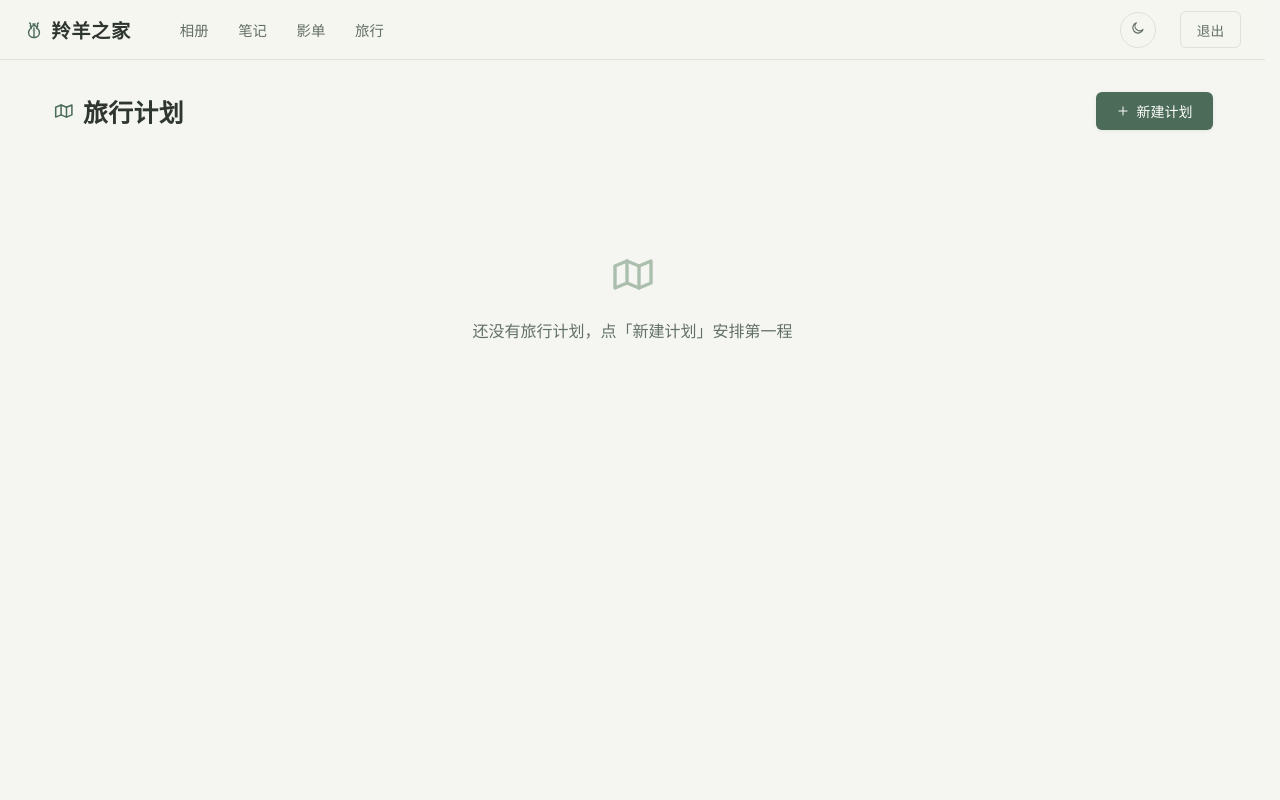
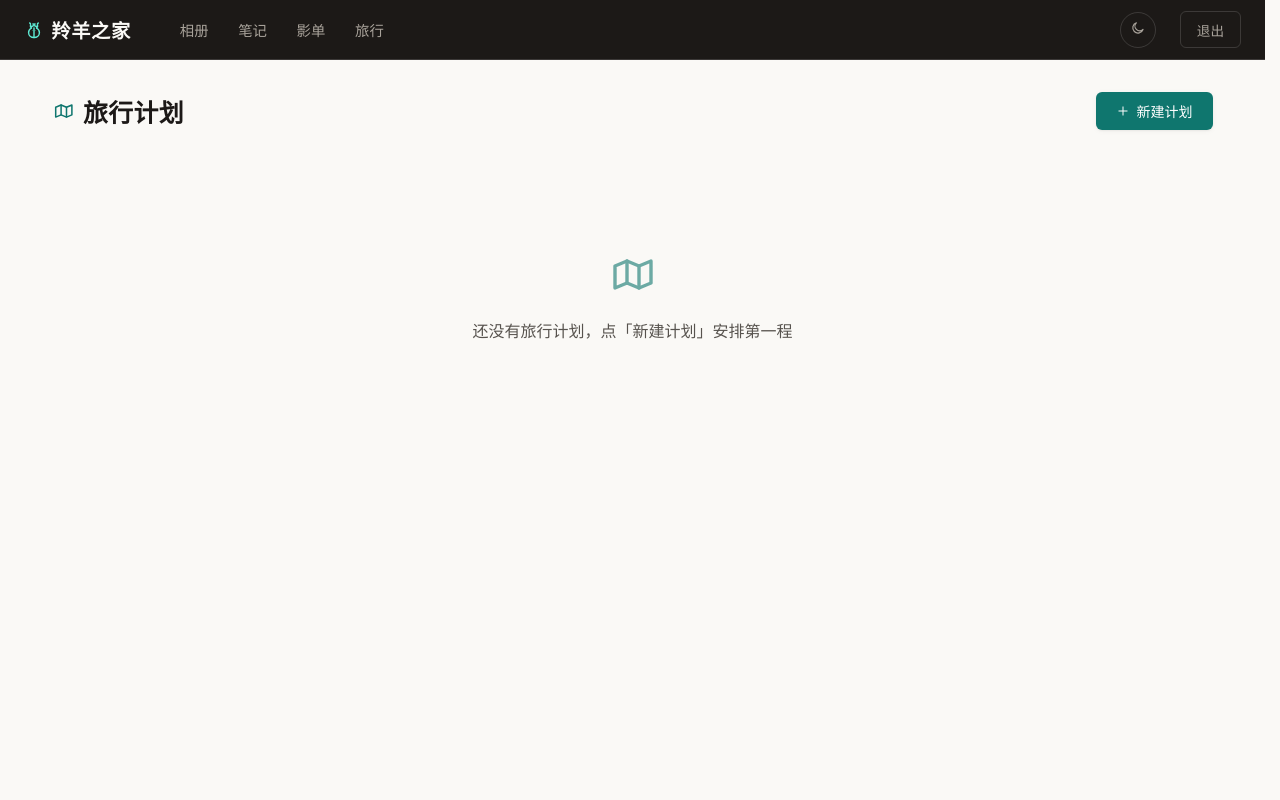
Before and after one commit to sqm199/record_bolg, a Flask app: template templates/travel.html in a window 1280 px wide. Run offline with Flask 3, Linux system fonts and the light colour scheme; the template is opened without the code that fills it, so the values that code supplies are empty.

Commit message:
优化站点配色：暖白/石墨双主题 + 墨青强调色
- 重构 dark.css 色板 token：明亮暖白纸感、暗色石墨墨黑，统一使用墨青/薄荷青作为唯一交互强调色
- 顶栏改为近黑实底 + 暖白字，新增 --nav-* 系列 token，移动端下拉恢复浅底配色
- 新增 --on-accent / --on-danger / --danger-solid，修正实底按钮文字对比度
- 旅行地图标记与途经点色条改由 --spot-* token 驱动，路线改用强调色
- 静态 CSS/JS 统一通过 asset_url 附加版本号，避免 nginx 长缓存残留旧样式

Co-Authored-By: Claude Code <noreply@anthropic.com>

```diff
--- a/static/CSS/components.css
+++ b/static/CSS/components.css
@@ -6,7 +6,7 @@
 /* ── Buttons ── */
 .btn-accent {
   background: var(--accent);
-  color: #fdfdfb;
+  color: var(--on-accent);
   border: none;
   padding: 0.55rem 1.25rem;
   border-radius: var(--radius-sm);
@@ -23,7 +23,7 @@
 }
 .btn-accent:hover {
   background: var(--accent-hover);
-  color: #fdfdfb;
+  color: var(--on-accent);
   transform: translateY(-1px);
   box-shadow: var(--shadow-md);
 }
@@ -52,8 +52,8 @@
 }
 
 .btn-danger {
-  background: var(--danger);
-  color: #fdfdfb;
+  background: var(--danger-solid);
+  color: var(--on-danger);
   border: none;
   padding: 0.45rem 1rem;
   border-radius: var(--radius-sm);
@@ -66,7 +66,7 @@
   gap: .4rem;
   transition: background var(--dur), transform var(--dur-fast);
 }
-.btn-danger:hover { background: color-mix(in srgb, var(--danger) 85%, #000); transform: translateY(-1px); }
+.btn-danger:hover { background: color-mix(in srgb, var(--danger-solid) 85%, #000); transform: translateY(-1px); }
 
 .icon-btn {
   width: 38px;
@@ -148,7 +148,7 @@
   max-height: 80vh;
   object-fit: contain;
   border-radius: var(--radius-sm);
-  background: #12141e;
+  background: var(--bg-nav);
 }
 .lightbox-side {
   width: 240px;
@@ -229,7 +229,7 @@
 .app-modal-backdrop {
   position: absolute;
   inset: 0;
-  background: color-mix(in srgb, #14120f 55%, transparent);
+  background: color-mix(in srgb, var(--bg-nav) 55%, transparent);
   backdrop-filter: blur(3px);
   animation: modal-fade var(--dur) var(--ease);
 }
@@ -331,7 +331,7 @@ body.modal-open { overflow: hidden; }
   height: 54px;
   border-radius: 50%;
   background: var(--accent);
-  color: #fdfdfb;
+  color: var(--on-accent);
   border: none;
   font-size: 1.5rem;
   cursor: pointer;
@@ -561,7 +561,7 @@ body.modal-open { overflow: hidden; }
 .note-body img { max-width: 100%; border-radius: var(--radius-sm); }
 .note-body table { border-collapse: collapse; width: 100%; margin: 0 0 1rem; font-size: 0.88rem; }
 .note-body th,
-.note-body td { border: 1px solid var(--border); padding: 0.5rem 0.75rem; }
+.note-body td { border: 1px solid var(--border-strong); padding: 0.5rem 0.75rem; }
 .note-body th { background: var(--accent-soft); font-weight: 600; }
 
 /* ── Timeline（日记本式：日期大数字 + 内容卡） ── */
@@ -729,8 +729,8 @@ body.modal-open { overflow: hidden; }
   height: 20px;
   border-radius: 50%;
   border: 1px solid var(--bg-surface);
-  background: var(--danger);
-  color: #fff;
+  background: var(--danger-solid);
+  color: var(--on-danger);
   cursor: pointer;
   padding: 0;
   line-height: 1;
--- a/static/CSS/dark.css
+++ b/static/CSS/dark.css
@@ -12,28 +13,42 @@
   --font-display: "Noto Serif SC", "Source Han Serif SC", "Georgia", "STZhongsong", "SimSun", serif;
   --font-body: -apple-system, "Segoe UI", "PingFang SC", "Microsoft YaHei", "Noto Sans SC", sans-serif;
 
-  /* 色板 · 日间（宣纸白，绿灰调） */
-  --bg-base:      #f5f6f1;
-  --bg-surface:   #fdfdfb;
-  --bg-hover:     #eef0e8;
-  --border:       #dfe2d6;
-  --accent:       #4c6b58;         /* 松绿 */
-  --accent-hover: #3d5747;
-  --accent-soft:  #e3ece4;
-  --honey:        #a87b35;         /* 蜜金，只给评分/高光 */
-  --honey-soft:   #f6ecd9;
-  --sage:         #7d9b84;
-  --sage-soft:    #e9f0e9;
-  --text-primary: #2f3630;
-  --text-muted:   #637067;         /* 4.8:1 on --bg-base，兼顾次要信息可读性 */
-  --success:      #56865f;
-  --danger:       #b7574c;
-  --bg-nav:       rgba(245,246,241,0.96);
-  --bg-input:     #f8f9f4;
-  --placeholder:  #68736b;         /* 4.6:1 on input background */
-  --shadow-sm:    0 1px 2px rgba(47,54,48,.05), 0 1px 6px rgba(47,54,48,.04);
-  --shadow-md:    0 2px 6px rgba(47,54,48,.06), 0 10px 28px rgba(47,54,48,.09);
-  --shadow-lg:    0 6px 16px rgba(47,54,48,.10), 0 22px 48px rgba(47,54,48,.13);
+  /* 色板 · 日间（暖白纸感 + 墨青强调） */
+  --bg-base:      #faf9f6;
+  --bg-surface:   #ffffff;
+  --bg-hover:     #f3f1ec;
+  --bg-sunken:    #e7e3da;
+  --border:       #e3dfd6;
+  --border-strong:#cfc9bc;
+  --accent:       #0f766e;         /* 墨青，唯一交互强调色 */
+  --accent-hover: #115e59;
+  --accent-soft:  #e6f4f1;
+  --on-accent:    #ffffff;         /* 强调色上的文字 */
+  --on-danger:    #ffffff;
+  --success:      #10b981;
+  --warning:      #f59e0b;
+  --danger:       #ef4444;
+  --danger-solid: #dc2626;         /* 危险实底按钮，保证白字可读 */
+  /* 旧变量统一收敛到墨青，保持单强调色 */
+  --honey:        var(--accent);
+  --honey-soft:   var(--accent-soft);
+  --sage:         var(--accent);
+  --sage-soft:    var(--accent-soft);
+  --text-primary: #1c1917;
+  --text-muted:   #57534e;
+  --text-faint:   #78716c;
+  /* 顶栏：近黑底 + 暖白字，明暗两套都稳定成一条品牌横条 */
+  --bg-nav:       #1c1917;
+  --nav-text:     #faf9f6;
+  --nav-muted:    #a8a29a;
+  --nav-accent:   #5eead4;
+  --nav-hover-bg: rgba(255,255,255,.08);
+  --nav-border:   rgba(255,255,255,.14);
+  --bg-input:     #f3f1ec;
+  --placeholder:  #78716c;
+  --shadow-sm:    0 1px 2px rgba(28,25,23,.05), 0 1px 6px rgba(28,25,23,.04);
+  --shadow-md:    0 2px 6px rgba(28,25,23,.06), 0 10px 28px rgba(28,25,23,.09);
+  --shadow-lg:    0 6px 16px rgba(28,25,23,.10), 0 22px 48px rgba(28,25,23,.13);
   --radius-sm:    6px;
   --radius-md:    10px;
   --radius-lg:    16px;
@@ -64,12 +79,13 @@
   --z-modal:  1050;
   --z-toast:  1100;
 
-  /* 旅行途经点语义色 */
-  --spot-start: var(--accent);
-  --spot-food:  #c2882f;
-  --spot-hotel: #6f83ab;
-  --spot-sight: var(--sage);
-  --spot-end:   var(--danger);
+  /* 旅行途经点语义色（地图底图始终为浅色，两套主题共用） */
+  --spot-start: #0f766e;
+  --spot-food:  #b45309;
+  --spot-hotel: #475569;
+  --spot-sight: #4d7c0f;
+  --spot-way:   #78716c;
+  --spot-end:   #b91c1c;
 }
 
 *, *::before, *::after { box-sizing: border-box; }
@@ -109,10 +125,10 @@ body {
   flex-shrink: 0;
 }
 
-/* ── Navbar（实底、发丝分界、衬线品牌字） ── */
+/* ── Navbar（近黑实底、暖白字、衬线品牌字） ── */
 .app-nav {
   background: var(--bg-nav);
-  border-bottom: 1px solid var(--border);
+  border-bottom: 1px solid var(--nav-border);
   padding: 0 1.5rem;
   display: flex;
   align-items: center;
@@ -126,7 +142,7 @@ body {
   font-family: var(--font-display);
   font-size: 1.2rem;
   font-weight: 700;
-  color: var(--text-primary);
+  color: var(--nav-text);
   text-decoration: none;
   margin-right: 1.75rem;
   white-space: nowrap;
@@ -135,14 +151,14 @@ body {
   align-items: center;
   gap: 0.45rem;
 }
-.app-nav .brand .icon { font-size: 1.25rem; color: var(--accent); }
+.app-nav .brand .icon { font-size: 1.25rem; color: var(--nav-accent); }
 .nav-links {
   display: flex;
   gap: 0.25rem;
   flex: 1;
 }
 .nav-links .nav-link {
-  color: var(--text-muted);
+  color: var(--nav-muted);
   text-decoration: none;
   padding: 0.45rem 0.8rem;
   border-radius: var(--radius-sm);
@@ -175,18 +191,37 @@ body {
   margin-left: auto;
 }
 .nav-username {
-  color: var(--text-muted);
+  color: var(--nav-muted);
   font-size: 0.85rem;
 }
 .nav-toggle {
   display: none;
   background: none;
-  border: 1px solid var(--border);
-  color: var(--text-muted);
+  border: 1px solid var(--nav-border);
+  color: var(--nav-muted);
   padding: 0.35rem 0.6rem;
   border-radius: var(--radius-sm);
   cursor: pointer;
   font-size: 1.05rem;
+}
+/* 顶栏内的按钮改为深底配色 */
+.app-nav .theme-toggle {
+  color: var(--nav-muted);
+  border-color: var(--nav-border);
+}
+.app-nav .theme-toggle:hover {
+  color: var(--nav-accent);
+  background: var(--nav-hover-bg);
+  border-color: var(--nav-accent);
+}
+.app-nav .btn-ghost {
+  color: var(--nav-muted);
+  border-color: var(--nav-border);
+}
+.app-nav .btn-ghost:hover {
+  color: var(--nav-accent);
+  border-color: var(--nav-accent);
+  background: var(--nav-hover-bg);
 }
 @media (max-width: 640px) {
   .nav-toggle { display: flex; }
--- a/static/CSS/travel.css
+++ b/static/CSS/travel.css
@@ -177,7 +177,7 @@
 .spot-item[data-type="food"]  { --spot-accent: var(--spot-food); }
 .spot-item[data-type="hotel"] { --spot-accent: var(--spot-hotel); }
 .spot-item[data-type="sight"] { --spot-accent: var(--spot-sight); }
-.spot-item[data-type="way"]   { --spot-accent: var(--text-muted); }
+.spot-item[data-type="way"]   { --spot-accent: var(--spot-way); }
 .spot-item[data-type="end"]   { --spot-accent: var(--spot-end); }
 
 /* 行程概览 */
@@ -234,7 +234,7 @@
   width: 26px; height: 26px;
   border-radius: 50% 50% 50% 4px;
   transform: rotate(-45deg);
-  background: var(--mk-bg, #c4907c);
+  background: var(--mk-bg, var(--accent));
   color: #fff;
   font-size: .72rem; font-weight: 700;
   box-shadow: 0 2px 6px rgba(0,0,0,.3);
--- a/static/js/travel.js
+++ b/static/js/travel.js
@@ -3,13 +3,26 @@ window.Travel = (function () {
   'use strict';
 
   var SPOT_TYPES = {
-    start: { label: '出发点',  icon: 'i-flag',      color: '#4c6b58' },
-    food:  { label: '吃饭',    icon: 'i-cutlery',   color: '#c2882f' },
-    hotel: { label: '住宿',    icon: 'i-bed',       color: '#6f83ab' },
-    sight: { label: '游玩点',  icon: 'i-leaf',      color: '#7d9b84' },
-    way:   { label: '途经点',  icon: 'i-pin',       color: '#77817a' },
-    end:   { label: '终点',    icon: 'i-finish',    color: '#b7574c' }
+    start: { label: '出发点',  icon: 'i-flag' },
+    food:  { label: '吃饭',    icon: 'i-cutlery' },
+    hotel: { label: '住宿',    icon: 'i-bed' },
+    sight: { label: '游玩点',  icon: 'i-leaf' },
+    way:   { label: '途经点',  icon: 'i-pin' },
+    end:   { label: '终点',    icon: 'i-finish' }
   };
+  // 地图标记颜色取自设计 token，与列表左侧色条保持一致
+  var SPOT_FALLBACK = {
+    start: '#0f766e', food: '#b45309', hotel: '#475569',
+    sight: '#4d7c0f', way: '#78716c', end: '#b91c1c'
+  };
+  function cssVar(name, fallback) {
+    var v = getComputedStyle(document.documentElement).getPropertyValue(name).trim();
+    return v || fallback;
+  }
+  function spotColor(type) {
+    var t = SPOT_TYPES[type] ? type : 'way';
+    return cssVar('--spot-' + t, SPOT_FALLBACK[t]);
+  }
   function svgIcon(id) {
     return '<svg class="icon"><use href="#' + id + '"/></svg>';
   }
@@ -333,7 +346,7 @@ window.Travel = (function () {
       var mk = new AMap.Marker({
         position: ll,
         offset: new AMap.Pixel(-13, -26),
-        content: '<div class="amap-spot-marker" style="--mk-bg:' + cfg.color + '"><span>' + (i + 1) + '</span></div>',
+        content: '<div class="amap-spot-marker" style="--mk-bg:' + spotColor(s.Type) + '"><span>' + (i + 1) + '</span></div>',
         title: cfg.label + '：' + (s.Name || cfg.label)
       });
       mk.setMap(map);
@@ -347,7 +360,7 @@ window.Travel = (function () {
   function drawRoute(legIdx, pathPoints) {
     polylines.forEach(function (p, i) { if (p._leg === legIdx) { p.setMap(null); polylines.splice(i, 1); } });
     var pl = new AMap.Polyline({
-      path: pathPoints, strokeColor: '#c4907c', strokeWeight: 5,
+      path: pathPoints, strokeColor: cssVar('--accent', '#0f766e'), strokeWeight: 5,
       strokeOpacity: 0.85, lineJoin: 'round', lineCap: 'round'
     });
     pl._leg = legIdx;
--- a/templates/base.html
+++ b/templates/base.html
@@ -8,7 +8,7 @@
   <link rel="preconnect" href="https://fonts.gstatic.com" crossorigin>
   <link rel="stylesheet" href="https://fonts.googleapis.com/css2?family=Noto+Serif+SC:wght@600;700&display=swap">
   <link rel="stylesheet" href="{{ asset_url('CSS/dark.css') }}">
-  <link rel="stylesheet" href="{{ url_for('static', filename='CSS/components.css') }}">
+  <link rel="stylesheet" href="{{ asset_url('CSS/components.css') }}">
   {% block head %}{% endblock %}
 </head>
 <body>
--- a/templates/base_auth.html
+++ b/templates/base_auth.html
@@ -8,7 +8,7 @@
   <link rel="preconnect" href="https://fonts.gstatic.com" crossorigin>
   <link rel="stylesheet" href="https://fonts.googleapis.com/css2?family=Noto+Serif+SC:wght@600;700&display=swap">
   <link rel="stylesheet" href="{{ asset_url('CSS/dark.css') }}">
-  <link rel="stylesheet" href="{{ url_for('static', filename='CSS/components.css') }}">
+  <link rel="stylesheet" href="{{ asset_url('CSS/components.css') }}">
   {% block head %}{% endblock %}
 </head>
 <body>
--- a/templates/login.html
+++ b/templates/login.html
@@ -4,12 +4,12 @@
 {% block head %}
 <style>
   .auth-wrap { background: var(--bg-base); position: relative; overflow: hidden; }
-  /* 远处一座低饱和的山影，呼应首页的松绿意象 */
+  /* 底部一层暖砂与墨青的柔和晕染 */
   .auth-wrap::before {
     content: '';
     position: absolute; left: 0; right: 0; bottom: 0; height: 34vh;
     background:
-      radial-gradient(120% 100% at 20% 100%, var(--sage-soft) 40%, transparent 70%),
+      radial-gradient(120% 100% at 20% 100%, var(--bg-sunken) 40%, transparent 70%),
       radial-gradient(120% 100% at 80% 100%, var(--accent-soft) 35%, transparent 70%);
     pointer-events: none;
   }
--- a/templates/movie.html
+++ b/templates/movie.html
@@ -61,7 +61,7 @@
 {% endblock %}
 
 {% block head %}
-<link rel="stylesheet" href="{{ url_for('static', filename='CSS/movie.css') }}">
+<link rel="stylesheet" href="{{ asset_url('CSS/movie.css') }}">
 {% endblock %}
 
 {% block scripts %}
--- a/templates/travel.html
+++ b/templates/travel.html
@@ -2,7 +2,7 @@
 {% block title %}Travel — 羚羊之家{% endblock %}
 
 {% block head %}
-<link rel="stylesheet" href="{{ url_for('static', filename='CSS/travel.css') }}">
+<link rel="stylesheet" href="{{ asset_url('CSS/travel.css') }}">
 {% endblock %}
 
 {% block content %}
@@ -147,5 +147,5 @@
   var AMAP_KEY = {{ amap_key | tojson }};
   var TRAVEL_PLANS = {{ plans | tojson }};
 </script>
-<script src="{{ url_for('static', filename='js/travel.js') }}"></script>
+<script src="{{ asset_url('js/travel.js') }}"></script>
 {% endblock %}
```
Also changed, not shown: other parts of static/CSS/dark.css (+38 -30 lines), static/CSS/notes.css (+3 -4 lines).
